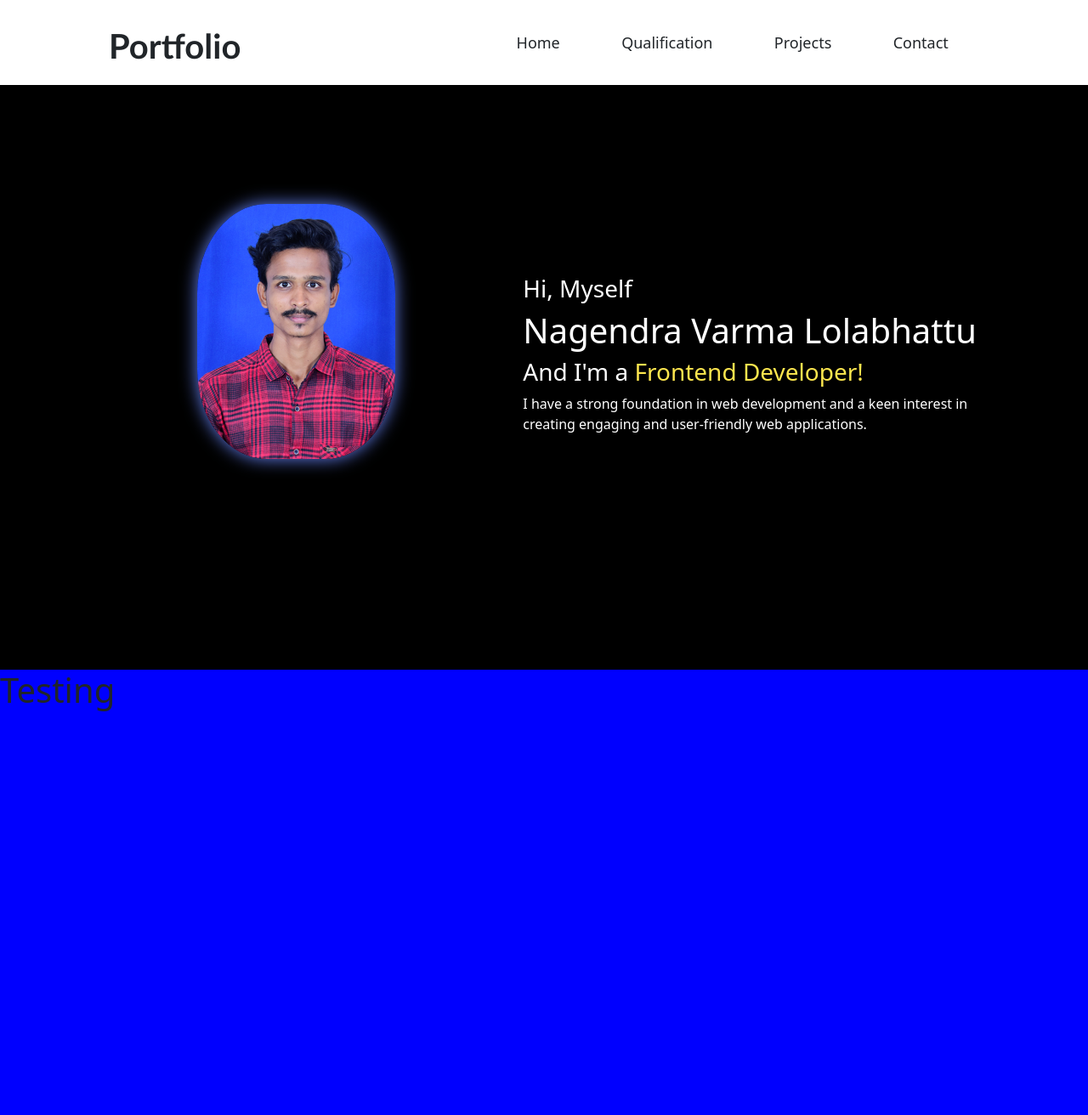
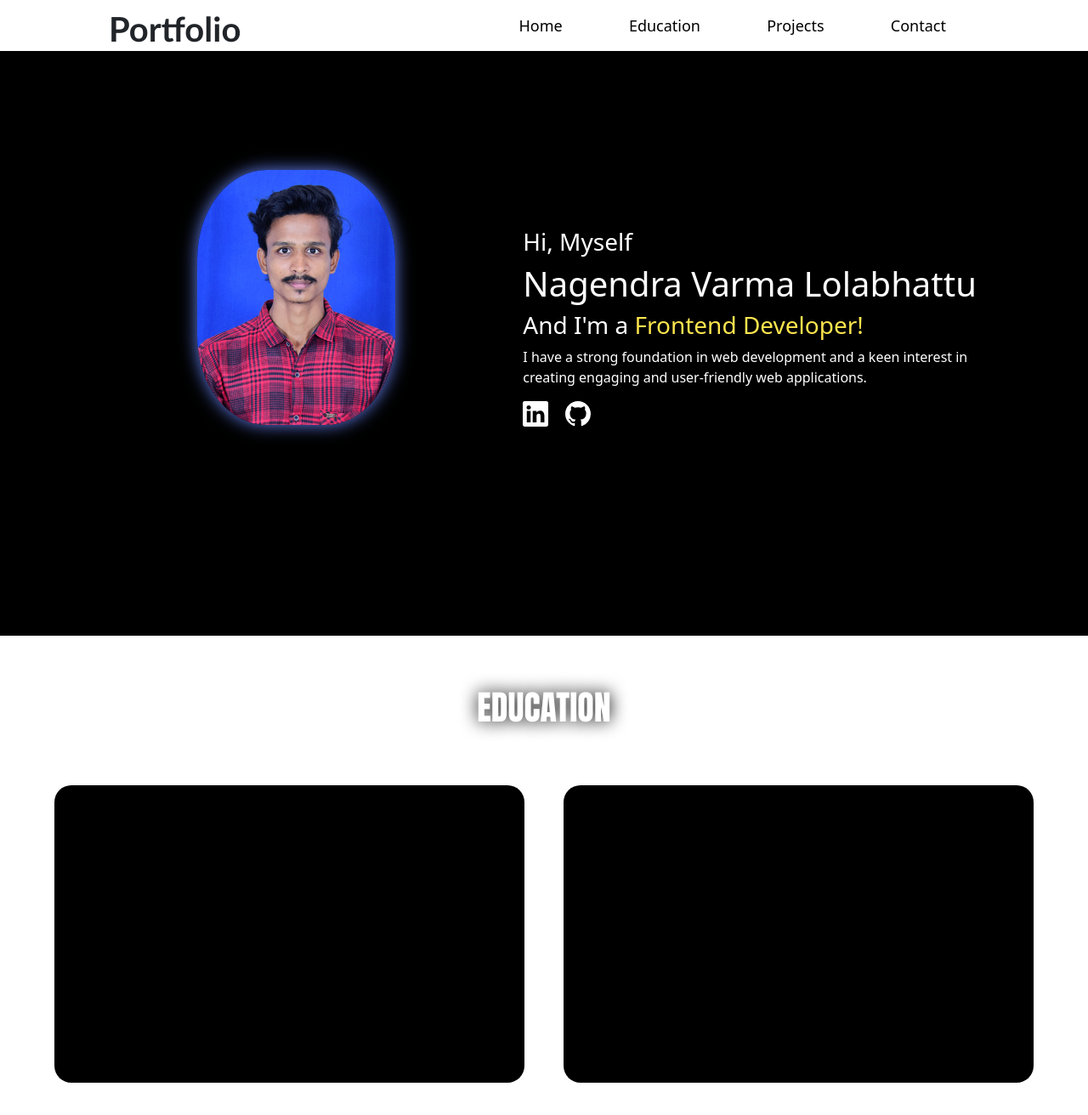
Before and after one commit to NagendraVarma1/my_protfolio, a React (Create React App) app: page / in a window 1280 px wide. Shown: the top 1312 px of the page at 85% size. Built offline with nearby package versions, Linux system fonts and the light colour scheme.

Commit message:
new page layout

```diff
--- a/package.json
+++ b/package.json
@@ -7,6 +7,7 @@
     "@testing-library/react": "^13.4.0",
     "@testing-library/user-event": "^13.5.0",
     "bootstrap": "^5.3.3",
+    "bootstrap-icons": "^1.11.3",
     "react": "^18.3.1",
     "react-bootstrap": "^2.10.2",
     "react-dom": "^18.3.1",
--- a/src/App.js
+++ b/src/App.js
@@ -2,7 +2,7 @@
 import './App.css';
 import Home from './Components/Home/Home';
 import NavBar from './Components/NavBar/NavBar';
-import Qualification from './Components/Qualification/Qualification';
+import Qualification from './Components/Education/Education';
 
 function App() {
   return (
--- /dev/null
+++ b/src/Components/Education/Education.js
@@ -0,0 +1,16 @@
+import classes from './Education.module.css'
+
+const Qualification = () => {
+    return (
+        <div className={classes.educationBg}>
+            <h1 className={classes.header}>EDUCATION</h1>
+            <div className={classes.cardDiv}>
+                {/* lets only mention graduation and sharpener in this columns */}
+                <div className={classes.card}></div>
+                <div className={classes.card}></div>
+            </div>
+        </div>
+    )
+}
+
+export default Qualification;
--- /dev/null
+++ b/src/Components/Education/Education.module.css
@@ -0,0 +1,40 @@
+.educationBg{
+    width: 100%;
+    height: 86vh;
+    padding-top: 60px;
+}
+
+.header {
+    font-family:Impact, Haettenschweiler, 'Arial Narrow Bold', sans-serif;
+    color: white;
+    text-align: center;
+    text-shadow: 0 0 20px black;
+}
+
+.cardDiv{
+
+    display: flex;
+    justify-content: space-between;
+    width: 90%;
+    margin-left: 5%;
+}
+
+.card{
+    background-color: black;
+    height: 350px;
+    width: 48%;
+    margin-top: 60px;
+    border-radius: 20px;
+
+}
+
+@media screen and (max-width: 1000px) {
+    .cardDiv{
+        display: flex;
+        flex-direction: column;
+    }
+    .card{
+        width: 80%;
+        margin-left: 10%;
+    }
+}
--- a/src/Components/Home/Home.js
+++ b/src/Components/Home/Home.js
@@ -18,6 +18,33 @@
             I have a strong foundation in web development and a keen interest in
             creating engaging and user-friendly web applications.
           </p>
+          <div>
+            <a href="https://www.linkedin.com/in/nagendra-varma-lolabhattu-45b89b21a?utm_source=share&utm_campaign=share_via&utm_content=profile&utm_medium=android_app" target="_blank" rel="noreferrer">
+              <svg
+                xmlns="http://www.w3.org/2000/svg"
+                width="30"
+                height="30"
+                fill="white"
+                class="bi bi-linkedin"
+                viewBox="0 0 16 16"
+                style={{ marginRight: "20px" }}
+              >
+                <path d="M0 1.146C0 .513.526 0 1.175 0h13.65C15.474 0 16 .513 16 1.146v13.708c0 .633-.526 1.146-1.175 1.146H1.175C.526 16 0 15.487 0 14.854zm4.943 12.248V6.169H2.542v7.225zm-1.2-8.212c.837 0 1.358-.554 1.358-1.248-.015-.709-.52-1.248-1.342-1.248S2.4 3.226 2.4 3.934c0 .694.521 1.248 1.327 1.248zm4.908 8.212V9.359c0-.216.016-.432.08-.586.173-.431.568-.878 1.232-.878.869 0 1.216.662 1.216 1.634v3.865h2.401V9.25c0-2.22-1.184-3.252-2.764-3.252-1.274 0-1.845.7-2.165 1.193v.025h-.016l.016-.025V6.169h-2.4c.03.678 0 7.225 0 7.225z" />
+              </svg>
+            </a>
+            <a href="https://github.com/NagendraVarma1" target="_blank" rel="noreferrer">
+              <svg
+                xmlns="http://www.w3.org/2000/svg"
+                width="30"
+                height="30"
+                fill="white"
+                class="bi bi-github"
+                viewBox="0 0 16 16"
+              >
+                <path d="M8 0C3.58 0 0 3.58 0 8c0 3.54 2.29 6.53 5.47 7.59.4.07.55-.17.55-.38 0-.19-.01-.82-.01-1.49-2.01.37-2.53-.49-2.69-.94-.09-.23-.48-.94-.82-1.13-.28-.15-.68-.52-.01-.53.63-.01 1.08.58 1.23.82.72 1.21 1.87.87 2.33.66.07-.52.28-.87.51-1.07-1.78-.2-3.64-.89-3.64-3.95 0-.87.31-1.59.82-2.15-.08-.2-.36-1.02.08-2.12 0 0 .67-.21 2.2.82.64-.18 1.32-.27 2-.27s1.36.09 2 .27c1.53-1.04 2.2-.82 2.2-.82.44 1.1.16 1.92.08 2.12.51.56.82 1.27.82 2.15 0 3.07-1.87 3.75-3.65 3.95.29.25.54.73.54 1.48 0 1.07-.01 1.93-.01 2.2 0 .21.15.46.55.38A8.01 8.01 0 0 0 16 8c0-4.42-3.58-8-8-8" />
+              </svg>
+            </a>
+          </div>
         </div>
       </Container>
     </div>
--- a/src/Components/NavBar/NavBar.js
+++ b/src/Components/NavBar/NavBar.js
@@ -1,4 +1,3 @@
-import { Nav, Navbar } from "react-bootstrap";
 import classes from "./NavBar.module.css";
 
 const NavBar = () => {
@@ -22,10 +21,10 @@
         </svg>
       </div>
       <ul className={classes.navlinkbox}>
-        <li className={classes.links}>Home</li>
-        <li className={classes.links}>Qualification</li>
-        <li className={classes.links}>Projects</li>
-        <li className={classes.links}>Contact</li>
+        <a href="/"><li className={classes.links}>Home</li></a>
+        <a href="/"><li className={classes.links}>Education</li></a>
+        <a href="/"><li className={classes.links}>Projects</li></a>
+        <a href="/"><li className={classes.links}>Contact</li></a>
       </ul>
     </div>
   );
--- a/src/Components/NavBar/NavBar.module.css
+++ b/src/Components/NavBar/NavBar.module.css
@@ -1,7 +1,7 @@
 .navbar {
     position:sticky;
     top: 0;
-    height: 100px;
+    height: 60px;
     width: 100%;
     background-color: white;
     display: flex;
@@ -13,7 +13,7 @@
 }
 
 .brand {
-    margin: 30px 10%;
+    margin: 10px 10%;
     font-weight: bolder;
     font-family:'Trebuchet MS', 'Lucida Sans Unicode', 'Lucida Grande', 'Lucida Sans', Arial, sans-serif;
 
@@ -28,10 +28,17 @@
     margin: 0 10%;
 }
 
+.navlinkbox a{
+    margin: auto;
+    text-decoration: none;
+    color: black;
+}
+
 .links{
     font-size: large;
     margin-left: 50px;
     margin:auto;
+    cursor: pointer;
 }
 
 .links:hover {
@@ -46,7 +53,7 @@
     }
 
     .brand{
-        margin: 30px 10%;
+        margin: 10px 10%;
     }
 
     .burgerBtn {
@@ -57,7 +64,7 @@
         border: 1px solid black;
         border-radius: 10px;
         margin-left: 40%;
-        margin-top: 30px;
+        margin-top: 10px;
         margin-right: 20%;
     }
 
--- a/src/Components/Qualification/Qualification.js
+++ /dev/null
@@ -1,7 +0,0 @@
-const Qualification = () => {
-    return (
-        <div style={{backgroundColor: "blue", width: '100%', height: '100vh'}}><h1>Testing</h1></div>
-    )
-}
-
-export default Qualification;
```
Also changed, not shown: 1 other file (tests, documents, lock files or other folders).
